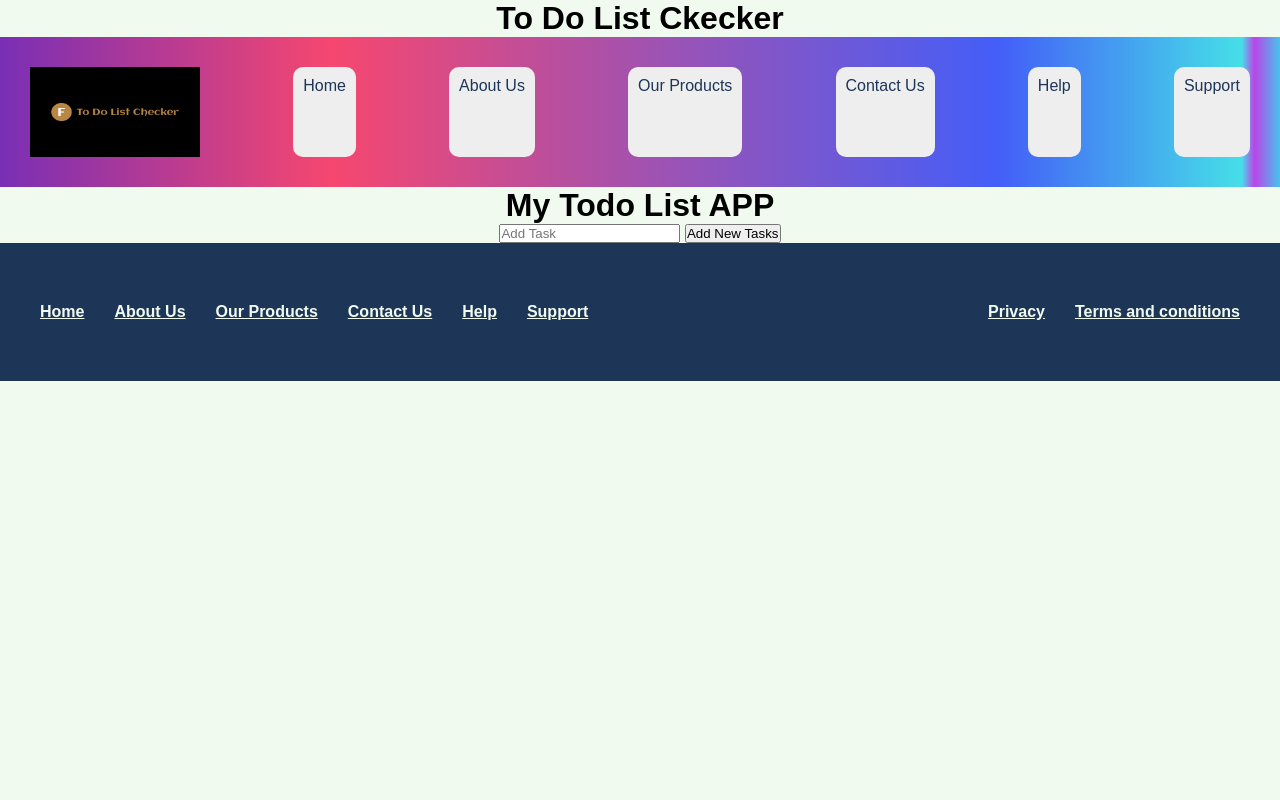
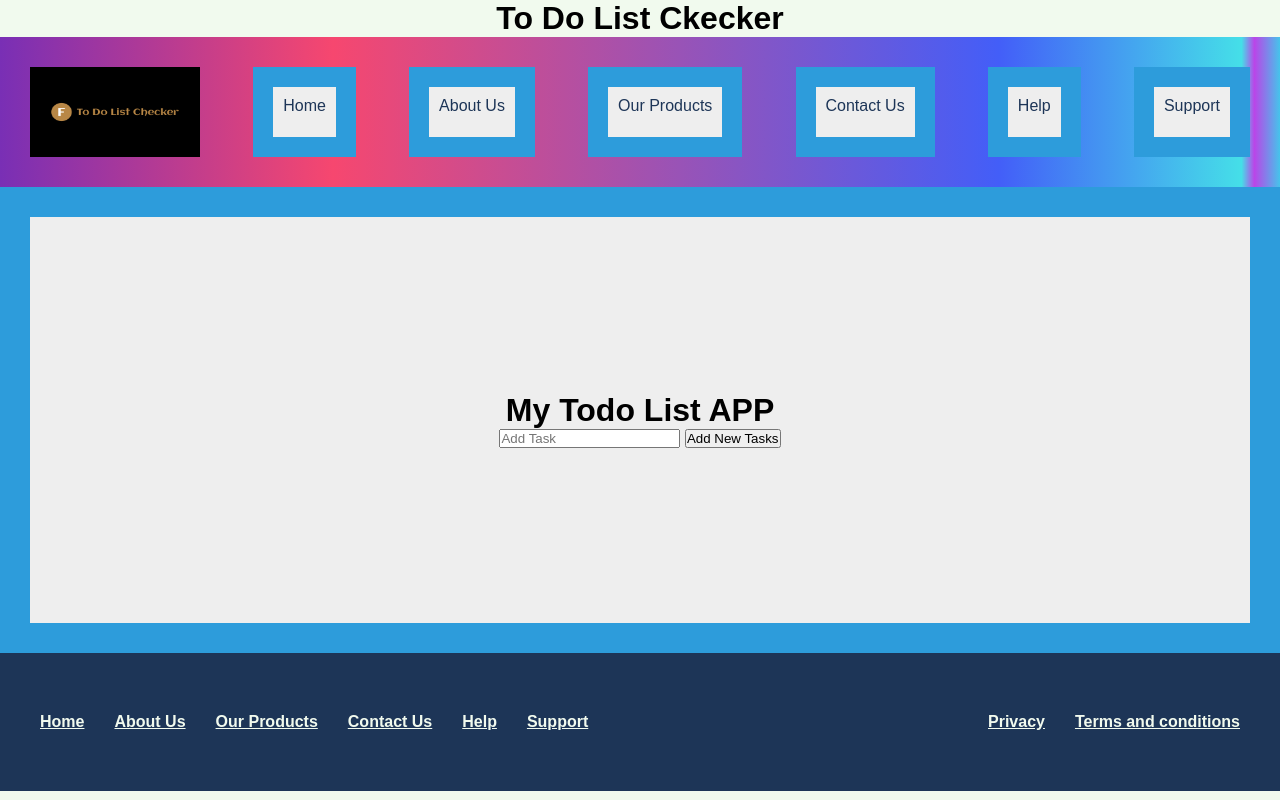
Before and after one commit to imd1005-web-development-winter-2023/assignment-03-Fuzzyspuffyy, a plain HTML site: page index.html in a window 1280 px wide. Drawn offline with Linux system fonts and the light colour scheme.

Commit message:
Learn CSS Box Model In 8 Minutes

```diff
--- a/index.html
+++ b/index.html
@@ -66,8 +66,7 @@
 
   <main>
 
-
-
+    <ul class="main">
 
 
       <div style="display: flex;">
@@ -87,6 +86,18 @@
 
 
   </main>
+
+
+
+
+  <section>
+
+  </section>
+
+
+
+
+
 
 
 
--- a/style.css
+++ b/style.css
@@ -18,31 +18,42 @@ ul.MenuBar {
   color: black;
   list-style: none;
 
-  /* Add display flex to make it a flex object */
+  /* display flex to make it a flex object */
   display: flex;
 
-  /* Add the flex direction */
+  /* flex direction */
   flex-direction: row;
 
-  /* Add flex wrap to let them wrap */
+  /* flex wrap to let them wrap */
   flex-wrap: wrap;
 
-  /* Add Justify content and experiment with the different options */
+  /* Justify content */
   justify-content: space-between;
 }
 
-/* You don't need to change anything in here */
+/*  Menue */
 ul.MenuBar>li {
-  border-radius: 10px;
+  border: 20px solid #2d9cdb;
   padding: 10px;
   background-color: #eee;
 }
 
-/* You don't need to change anything in here */
+/* Memu*/
 ul.MenuBar>li a {
   color: #1d3557;
   text-decoration: none;
 }
+
+
+
+ul.main {
+  background-color: #eee;
+  padding: 175px;
+  border: 30px solid #2d9cdb;
+  margin: 50;
+
+}
+
 
 
 /*
```
Lines whose indentation alone changed are shown as unchanged.
